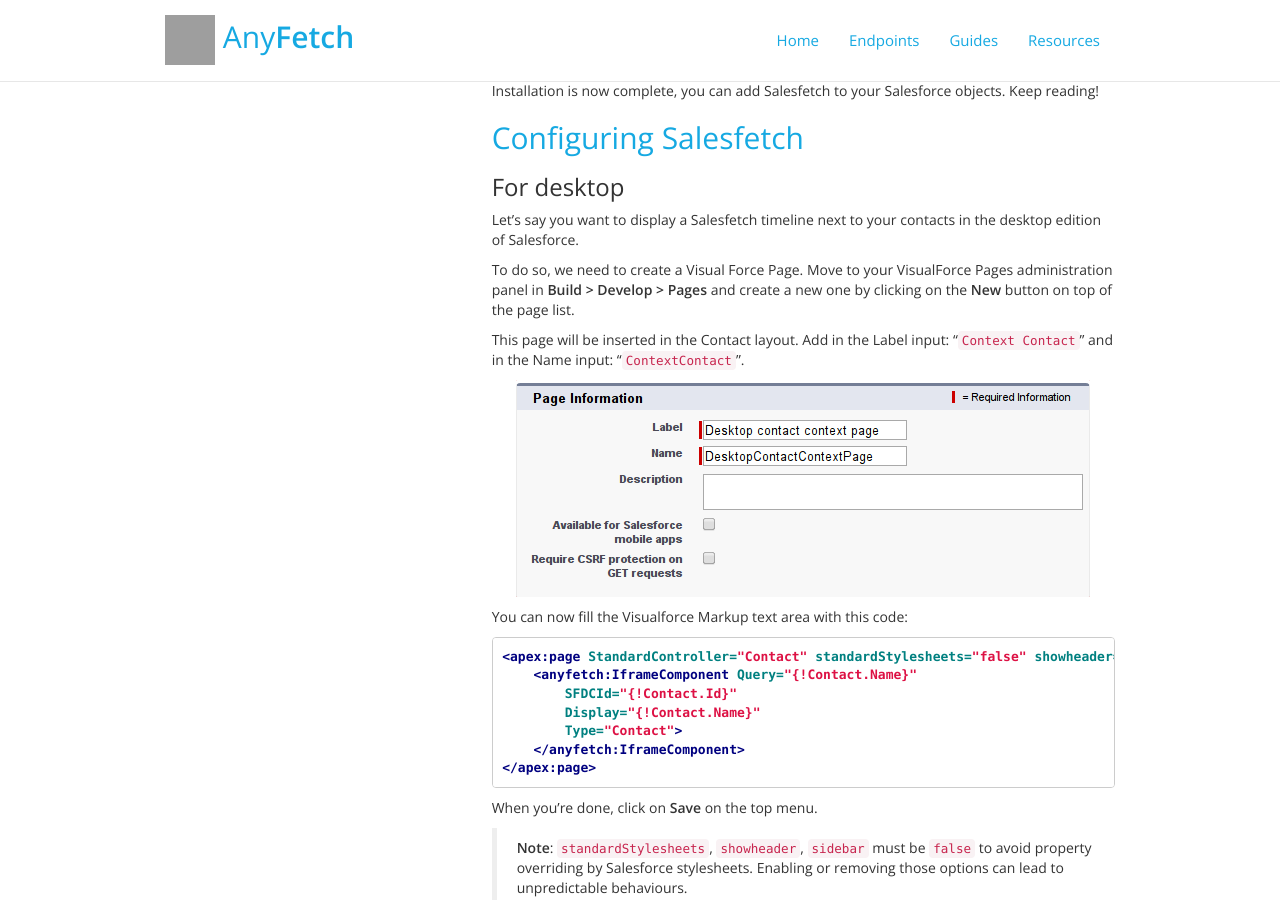
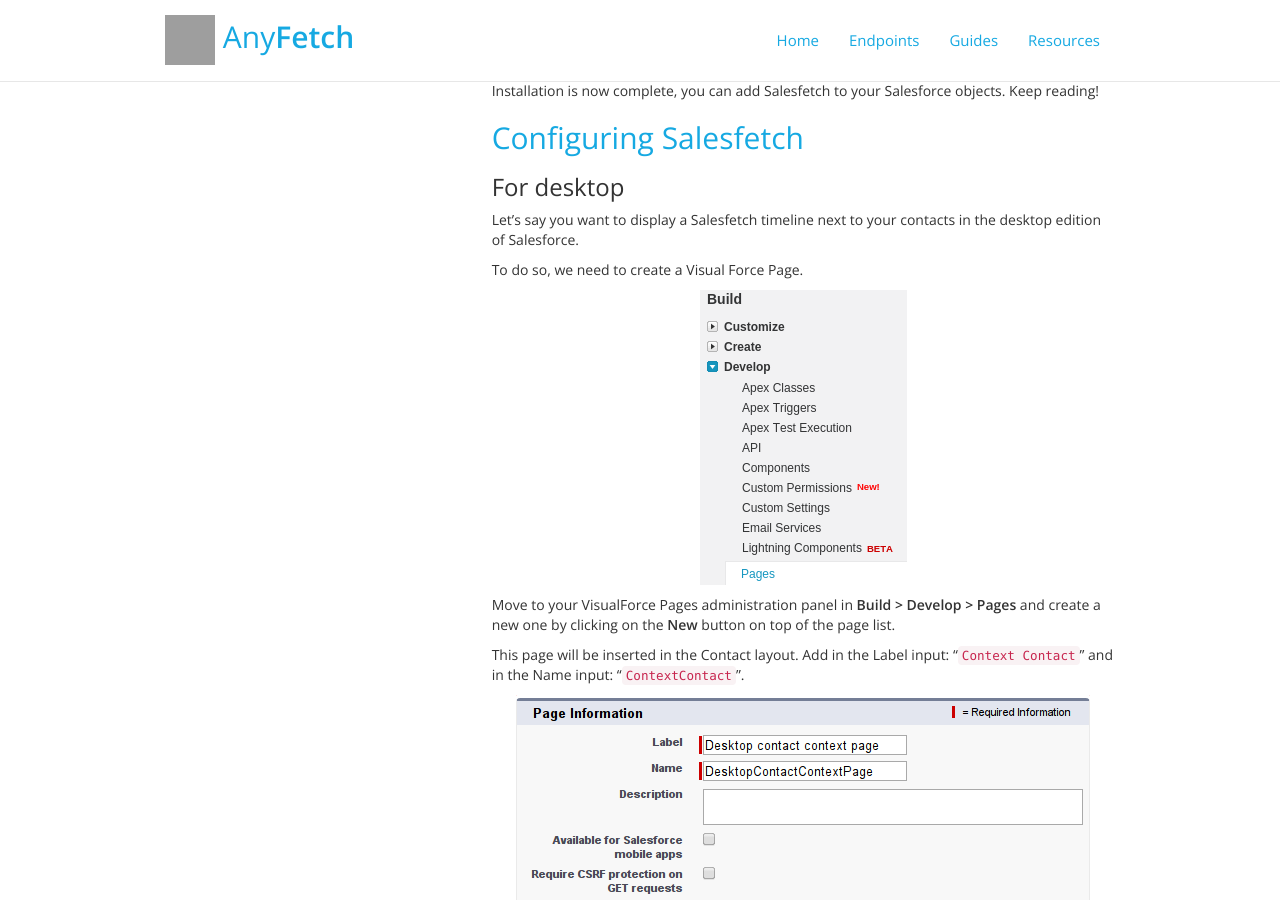
Before and after one commit to AnyFetch/developers.anyfetch.com, a Jekyll site: the page built from products/salesfetch.md, in a window 1280 px wide and 900 px high, scrolled down 2255 px. Built offline with Jekyll 4.4.1, drawn with Linux system fonts in a browser that asks for light colours; nearby versions of some CDN libraries; Markdown is read by kramdown in place of the engine named in the settings; some of the changed text lies outside the part shown; grey boxes are pictures that could not be loaded.

Commit message:
Added more screenshots

```diff
--- a/products/salesfetch.md
+++ b/products/salesfetch.md
@@ -56,7 +56,11 @@
 Let's say you want to display a Salesfetch timeline next to your contacts in the desktop edition of Salesforce.
 
 To do so, we need to create a Visual Force Page.
+
+![Build > Develop > Pages](/images/products/salesfetch/build-develop-pages.png)
+
 Move to your VisualForce Pages administration panel in **Build > Develop > Pages** and create a new one by clicking on the **New** button on top of the page list.
+
 
 This page will be inserted in the Contact layout.
 Add in the Label input: "`Context Contact`" and in the Name input: "`ContextContact`".
```
Also changed, not shown: other parts of products/salesfetch.md (+7 -0 lines), images/products/salesfetch/add-provider.png (added), images/products/salesfetch/build-develop-pages.png (added).
